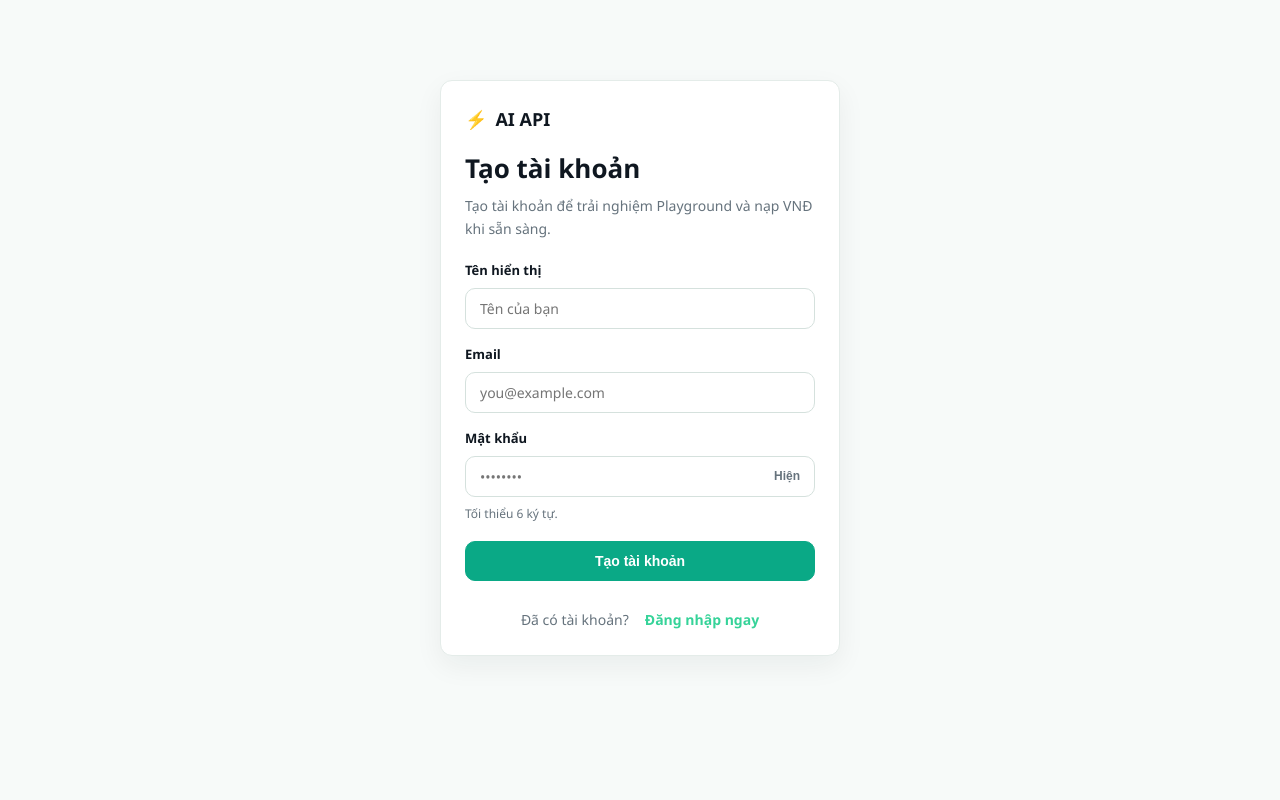
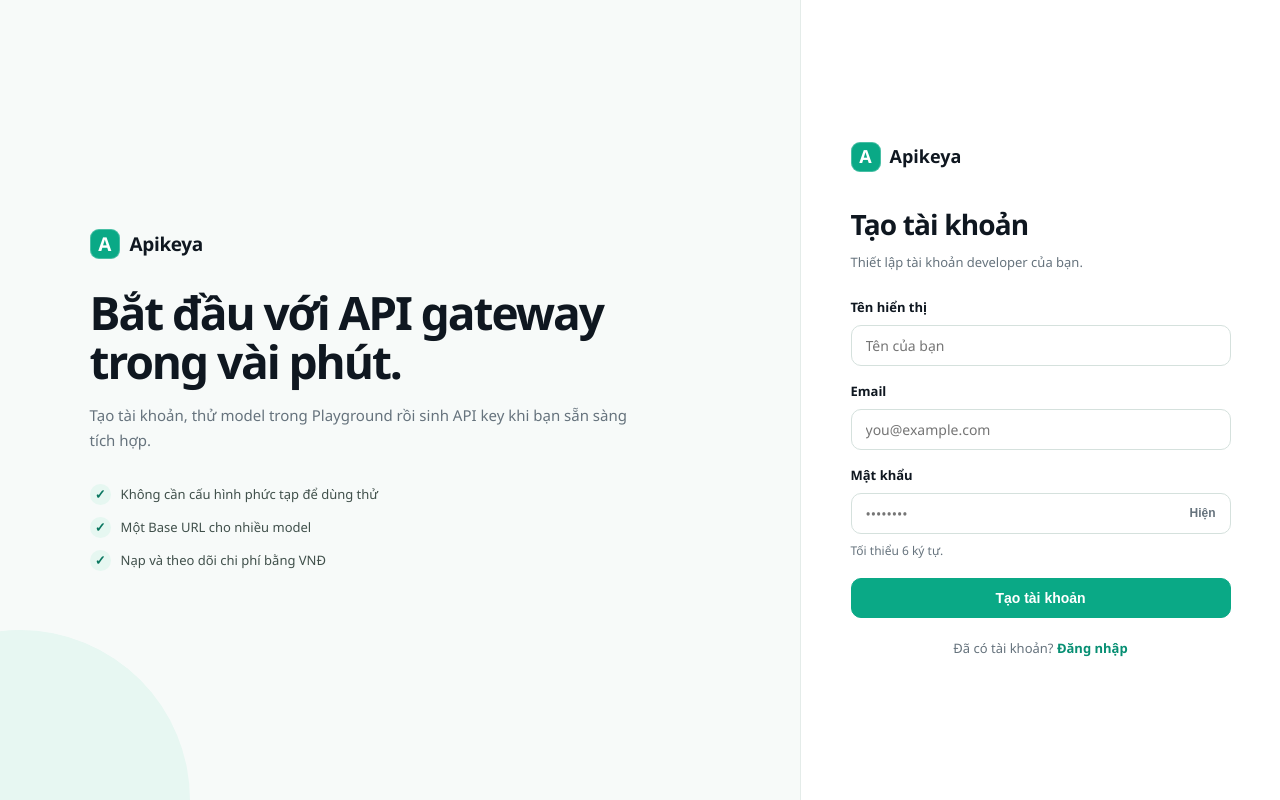
Before and after one commit to loinguyen82/apikeya, a Next.js app in the folder apps/web/: page /signup in a window 1280 px wide. Built offline with nearby package versions, Linux system fonts and the light colour scheme.

Commit message:
Redesign signup experience

```diff
--- a/apps/web/src/app/signup/page.tsx
+++ b/apps/web/src/app/signup/page.tsx
@@ -2,27 +2,18 @@ import Link from 'next/link'
 import { SignupForm } from '@/components/AuthForms'
 
 export default function SignupPage() {
-  return (
-    <main className="container" style={{ maxWidth: 440, paddingTop: 80, paddingBottom: 80 }}>
-      <div className="card stack">
-        <div className="stack" style={{ gap: '6px' }}>
-          <div className="brand" style={{ marginBottom: '8px' }}>
-            <span>⚡</span>
-            <span>AI API</span>
-          </div>
-          <h1>Tạo tài khoản</h1>
-          <p className="muted">Tạo tài khoản để trải nghiệm Playground và nạp VNĐ khi sẵn sàng.</p>
-        </div>
-
-        <SignupForm />
-
-        <div className="row" style={{ justifyContent: 'center', fontSize: '14px', marginTop: '8px' }}>
-          <span className="muted">Đã có tài khoản?</span>
-          <Link href="/login" style={{ color: 'var(--primary)', fontWeight: 600 }}>
-            Đăng nhập ngay
-          </Link>
-        </div>
-      </div>
-    </main>
-  )
+  return <main className="auth-page">
+    <section className="auth-aside">
+      <Link href="/" className="landing-brand"><span className="brand-mark">A</span><span>Apikeya</span></Link>
+      <h1>Bắt đầu với API gateway trong vài phút.</h1>
+      <p>Tạo tài khoản, thử model trong Playground rồi sinh API key khi bạn sẵn sàng tích hợp.</p>
+      <div className="auth-benefits"><div className="auth-benefit">Không cần cấu hình phức tạp để dùng thử</div><div className="auth-benefit">Một Base URL cho nhiều model</div><div className="auth-benefit">Nạp và theo dõi chi phí bằng VNĐ</div></div>
+    </section>
+    <section className="auth-panel"><div className="auth-card">
+      <Link href="/" className="auth-brand"><span className="brand-mark">A</span>Apikeya</Link>
+      <h2 className="auth-title">Tạo tài khoản</h2><p className="auth-subtitle">Thiết lập tài khoản developer của bạn.</p>
+      <SignupForm />
+      <div className="auth-foot">Đã có tài khoản? <Link href="/login">Đăng nhập</Link></div>
+    </div></section>
+  </main>
 }
```
